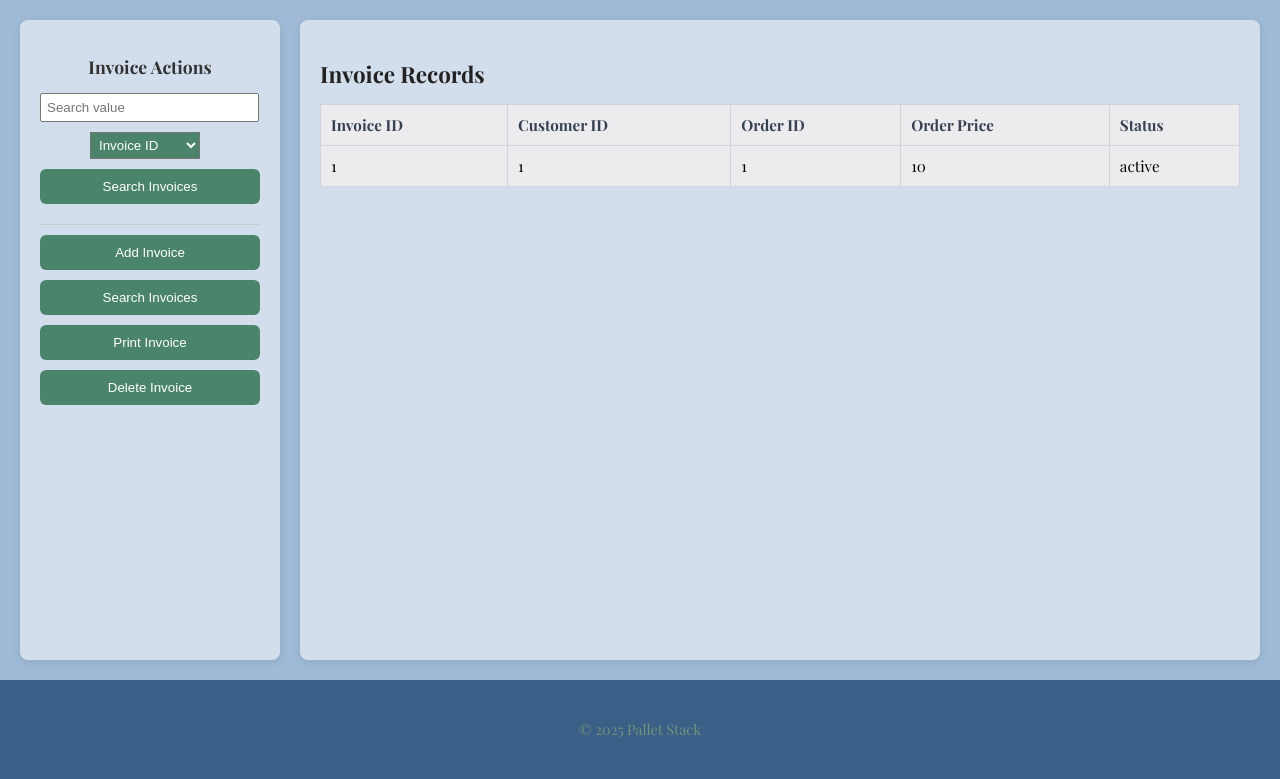
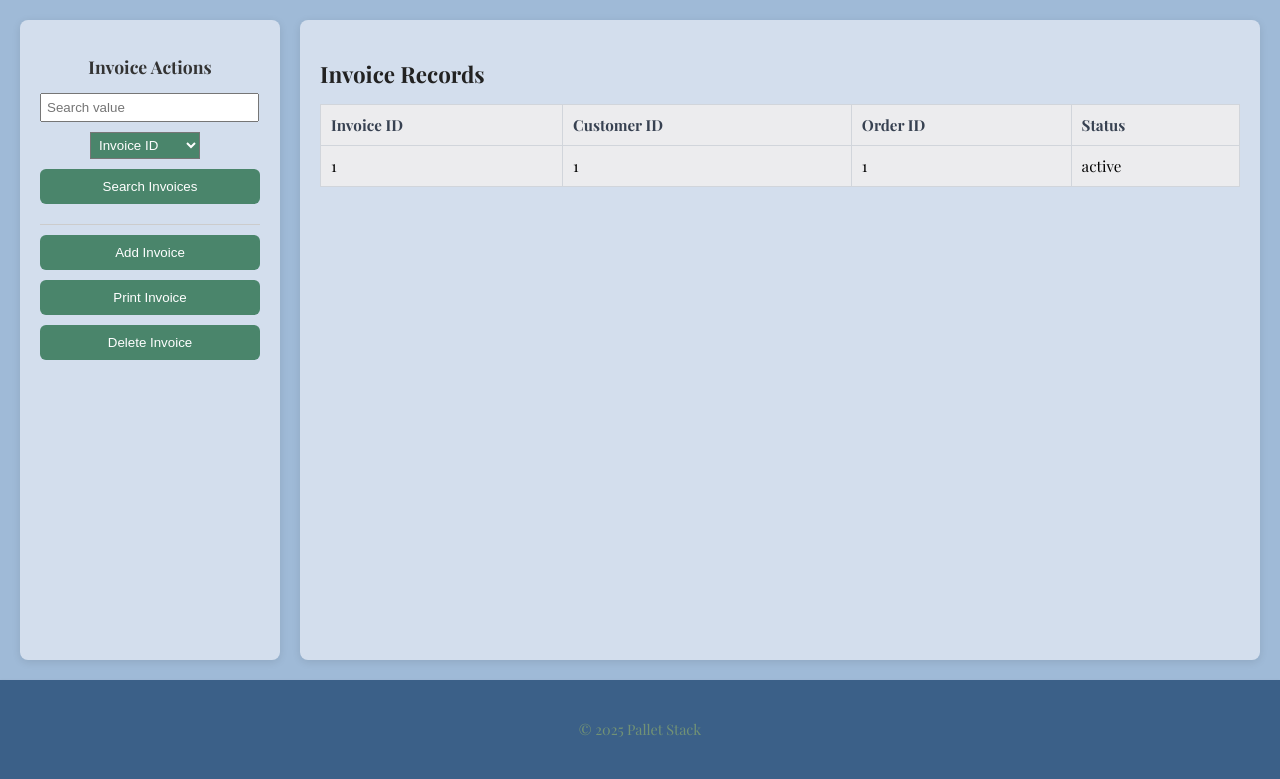
Before and after one commit to cshantery/Pallet-Stack, a Flask app: page /invoices in a window 1280 px wide. Shown: the part 82-861 px from the top of the page. Run offline with Flask 3, Linux system fonts and the light colour scheme; tables that the repository leaves empty hold one stand-in row (values such as "Sample post").

Commit message:
moved price into orders

```diff
--- a/app.py
+++ b/app.py
@@ -56,10 +56,9 @@ def create_invoices():
     data = request.get_json()
     customer_id = data.get('customer_id')
     order_id = data.get('order_id')
-    order_price = data.get('order_price')
     invoice_status = data.get('invoice_status')
 
-    complete = db.insert_invoice(customer_id, order_id, order_price, invoice_status)
+    complete = db.insert_invoice(customer_id, order_id, invoice_status)
     if complete:
         return jsonify({"message" : "Invoice successfully created"}), 201
     else:
@@ -73,10 +72,9 @@ def update_invoices(invoice_id):
     data = request.get_json()
     customer_id = data.get('customer_id')
     order_id = data.get('order_id')
-    order_price = data.get('order_price')
     invoice_status = data.get('invoice_status')
 
-    complete = db.update_invoice(invoice_id, customer_id, order_id, order_price, invoice_status)
+    complete = db.update_invoice(invoice_id, customer_id, order_id, invoice_status)
     if complete:
         return jsonify({"message" : "invoice update complete"}), 200
     else:
@@ -163,8 +161,9 @@ def create_order():
     customer_id = data.get('customer_id')
     order_date = data.get('order_date')
     quantity = data.get('quantity')
+    order_price = data.get('price')
 
-    complete = db.insert_order(pallet_id, customer_id, order_date, quantity)
+    complete = db.insert_order(pallet_id, customer_id, order_date, quantity, order_price)
     if complete:
         return jsonify({"message" : "Order successfully created"}), 201
     else:
@@ -193,8 +192,9 @@ def update_order(order_id):
     customer_id = data.get('customer_id')
     order_date = data.get('order_date')
     quantity = data.get('quantity')
+    order_price = data.get('price')
 
-    complete = db.update_order(order_id, pallet_id, customer_id, order_date, quantity)
+    complete = db.update_order(order_id, pallet_id, customer_id, order_date, quantity, order_price)
     if complete:
         return jsonify({"message" : "order update complete"}), 200
     else:
--- a/modules.py
+++ b/modules.py
@@ -7,13 +7,13 @@ from db import get_db
 
 
 #create invoice
-def insert_invoice(customer_id, order_id, order_price, invoice_status):
+def insert_invoice(customer_id, order_id, invoice_status):
     connection = get_db()
     cursor = connection.cursor()
 
     try:
-        query =  """ INSERT INTO invoice (Customer_ID, Order_ID, Order_Price, Invoice_Status) VALUES(%s,%s,%s,%s) """
-        cursor.execute(query, ( customer_id, order_id, order_price, invoice_status))
+        query =  """ INSERT INTO invoice (Customer_ID, Order_ID,  Invoice_Status) VALUES(%s,%s,%s) """
+        cursor.execute(query, ( customer_id, order_id, invoice_status))
         connection.commit()
         return True
     except Exception as e:
@@ -56,7 +56,7 @@ def search_invoice(invoice_id = None, order_id = None, customer_id = None):
 
 
 #update operation for invoice table
-def update_invoice(invoice_id, customer_id = None, order_id = None, order_price = None, invoice_status = None):
+def update_invoice(invoice_id, customer_id = None, order_id = None, invoice_status = None):
     connection = get_db()
     cursor = connection.cursor()
 
@@ -72,11 +72,7 @@ def update_invoice(invoice_id, customer_id = None, order_id = None, order_price
             updates.append("Order_ID = %s")
             values.append(order_id)
 
-        if order_price != None:
-            updates.append("Order_Price = %s")
-            values.append(order_price)
-
-        if order_price != None:
+        if invoice_status != None:
             updates.append("Invoice_Status = %s")
             values.append(invoice_status)
 
@@ -122,14 +118,14 @@ def delete_invoice(invoice_id):
 
 
 #create order
-def insert_order(pallet_id, customer_id, date, quantity):
+def insert_order(pallet_id, customer_id, date, quantity, price):
     connection = get_db()
     cursor = connection.cursor()
 
     try:
-        query = """INSERT INTO orders (Pallet_ID,  Customer_ID, Order_Date, Quantity)
-        VALUES (%s,%s,%s,%s)"""
-        cursor.execute(query, (pallet_id, customer_id, date, quantity))
+        query = """INSERT INTO orders (Pallet_ID,  Customer_ID, Order_Date, Quantity, Order_Price)
+        VALUES (%s,%s,%s,%s,%s)"""
+        cursor.execute(query, (pallet_id, customer_id, date, quantity, price))
         connection.commit()
         return True
     except Exception as e:
@@ -153,6 +149,7 @@ def view_orders(order_id = None, pallet_id = None, customer_id = None):
                 Customer_ID,
                 DATE_FORMAT(Order_Date, '%Y-%m-%d') AS Order_Date,
                 Quantity
+                Order_Price
             FROM orders
             WHERE 1=1
         """
@@ -179,7 +176,7 @@ def view_orders(order_id = None, pallet_id = None, customer_id = None):
 
 
 #Update orders table
-def update_order(order_id, pallet_id= None, customer_id= None, order_date= None, quantity= None ):
+def update_order(order_id, pallet_id= None, customer_id= None, order_date= None, quantity= None, price=None):
     connection = get_db()
     cursor = connection.cursor()
 
@@ -202,6 +199,10 @@ def update_order(order_id, pallet_id= None, customer_id= None, order_date= None,
         if quantity != None:
             updates.append("Quantity = %s")
             values.append(quantity)
+
+        if price != None:
+            updates.append("Order_Price = %s")
+            values.append(price)
 
         if not updates:
                 print("No updates.")
--- a/setup_db.py
+++ b/setup_db.py
@@ -92,7 +92,8 @@ def create_tables(connection):
                 Pallet_ID INT,
                 Customer_ID INT,
                 Order_Date Date,
-                Quantity INT
+                Quantity INT,
+                Order_Price DOUBLE
             )
             """,
             """
@@ -108,7 +109,6 @@ def create_tables(connection):
                 Invoice_ID INT NOT NULL AUTO_INCREMENT PRIMARY KEY,
                 Customer_ID INT,
                 Order_ID INT,
-                Order_Price DOUBLE,
                 Invoice_Status CHAR(25)
             )
             """
--- a/static/invoice.js
+++ b/static/invoice.js
@@ -69,7 +69,6 @@ document.addEventListener('DOMContentLoaded', ()=>{
                     <td>${data.Invoice_ID}</td>
                     <td>${data.Customer_ID}</td>
                     <td>${data.Order_ID}</td>
-                    <td>${data.Order_Price}</td>
                     <td>${data.Invoice_Status}</td>
                 `;
 
@@ -133,9 +132,6 @@ document.addEventListener('DOMContentLoaded', ()=>{
                 <label for="order_id">Order ID</label>
                 <input type="number" id="order_id" name="order_id" step="1" required>
 
-                <label for="order_price">Order Price</label>
-                <input type="number" id="order_price" name="order_price" required>
-
                 <label for="invoice_status">Invoice Status</label>
                 <select id = "invoice_status" name = "invoice_status" required>
                     <option value = "outstanding" }>Outstanding</option>
@@ -150,7 +146,6 @@ document.addEventListener('DOMContentLoaded', ()=>{
                 <p><strong>Invoice ID: </strong>${p.Invoice_ID}</p>
                 <p><strong>Customer ID: </strong>${p.Customer_ID}</p>
                 <p><strong>Order ID: </strong>${p.Order_ID}</p>
-                <p><strong>Order_Price: </strong>${p.Order_Price}</p>
                 <p><strong>Status: </strong>${p.Invoice_Status}</p>
 
         `
@@ -222,11 +217,9 @@ document.addEventListener('DOMContentLoaded', ()=>{
                 <label for = "customer_id">Customer ID:</label>
                 <input type = "text" id = "customer_id" name = "customer_id" value = "${data.Customer_ID}"required>
 
-                <label for = "pallet_id">Pallet ID:</label>
-                <input type = "text" id = "pallet_id" name = "pallet_id" value = "${data.Pallet_ID}"required>
+                <label for = "order_id">Order ID:</label>
+                <input type = "text" id = "order_id" name = "order_id" value = "${data.Order_ID}"required>
 
-                <label for = "order_price">Order Price:</label>
-                <input type = "number" id = "order_price" name = "order_price" value = "${data.Order_Price}" required>
 
                 <label for = "status">Status:</label>
                 <select id = "invoice_status" name = "invoice_status" required>
--- a/templates/invoices.html
+++ b/templates/invoices.html
@@ -15,7 +15,6 @@
             <button id="searchInvoicesButton" class="sidebar-btn">Search Invoices</button>
             <hr class="sidebar-hr">
         <button id="AddInvoiceButton" class="sidebar-btn">Add Invoice</button>
-        <button id="searchInvoiceButton" class="sidebar-btn">Search Invoices</button>
         <button id="printInvoiceButton" class="sidebar-btn">Print Invoice</button>
         <button id ="deleteInvoiceButton" class="sidebar-btn">Delete Invoice</button>
         </aside>
@@ -29,7 +28,6 @@
                     <th>Invoice ID</th>
                     <th>Customer ID</th>
                     <th>Order ID</th>
-                    <th>Order Price</th>
                     <th>Status</th>
                 </tr>
             </thead>
--- a/templates/orders.html
+++ b/templates/orders.html
@@ -8,7 +8,7 @@
             <input type="text" id="orderSearchInput" class="search-box" placeholder="Search by Customer or Order ID...">
                 <button id="searchOrdersButton" class="sidebar-btn">Search Orders</button>
                 <hr class="sidebar-hr">
-                <button id="createOrderButton" class="sidebar-btn">Create Order</button>
+        <button id="createOrderButton" class="sidebar-btn">Create Order</button>
         <button id="deleteOrdersButton" class="sidebar-btn">Delete Orders</button>
         <button id="updateOrdersButton" class="sidebar-btn">Update Orders</button>
         </aside>
@@ -24,6 +24,7 @@
                     <th>Customer ID</th>
                     <th>Order_Date</th>
                     <th>Order Quantity</th>
+                    <th>Order Price</th>
                 </tr>
             </thead>
             <tbody id="orderTableBody">
```
Also changed, not shown: static/orders.js (+9 -0 lines).
